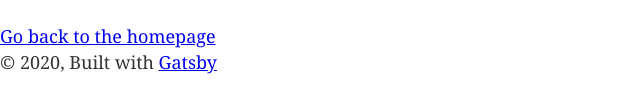
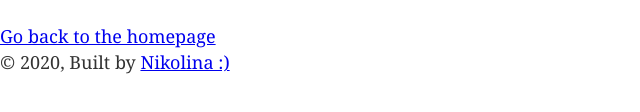
Before and after one commit to nikolinadapic/online-ucionica, a Gatsby site in the folder gatsby-project/: page /page-2 in a window 1280 px wide. Shown: the part 152-264 px from the top of the page, 0-640 px from the left. Built offline with nearby package versions, Linux system fonts and the light colour scheme; Gatsby itself is replaced by a stand-in of ours.

Commit message:
Adding initial changes for project

```diff
--- a/gatsby-project/package.json
+++ b/gatsby-project/package.json
@@ -5,6 +5,7 @@
   "version": "0.1.0",
   "author": "Kyle Mathews <mathews.kyle@gmail.com>",
   "dependencies": {
+    "bootstrap": "^4.4.1",
     "gatsby": "^2.17.6",
     "gatsby-image": "^2.2.30",
     "gatsby-plugin-manifest": "^2.2.25",
@@ -15,6 +16,7 @@
     "gatsby-transformer-sharp": "^2.3.1",
     "prop-types": "^15.7.2",
     "react": "^16.11.0",
+    "react-bootstrap": "^1.0.0-beta.16",
     "react-dom": "^16.11.0",
     "react-helmet": "^5.2.1"
   },
--- a/gatsby-project/src/components/layout.js
+++ b/gatsby-project/src/components/layout.js
@@ -36,9 +36,9 @@ const Layout = ({ children }) => {
       >
         <main>{children}</main>
         <footer>
-          © {new Date().getFullYear()}, Built with
+          © {new Date().getFullYear()}, Built by
           {` `}
-          <a href="https://www.gatsbyjs.org">Gatsby</a>
+          <a href="https://www.gatsbyjs.org">Nikolina :)</a>
         </footer>
       </div>
     </>
```
Also changed, not shown: 1 other file.
